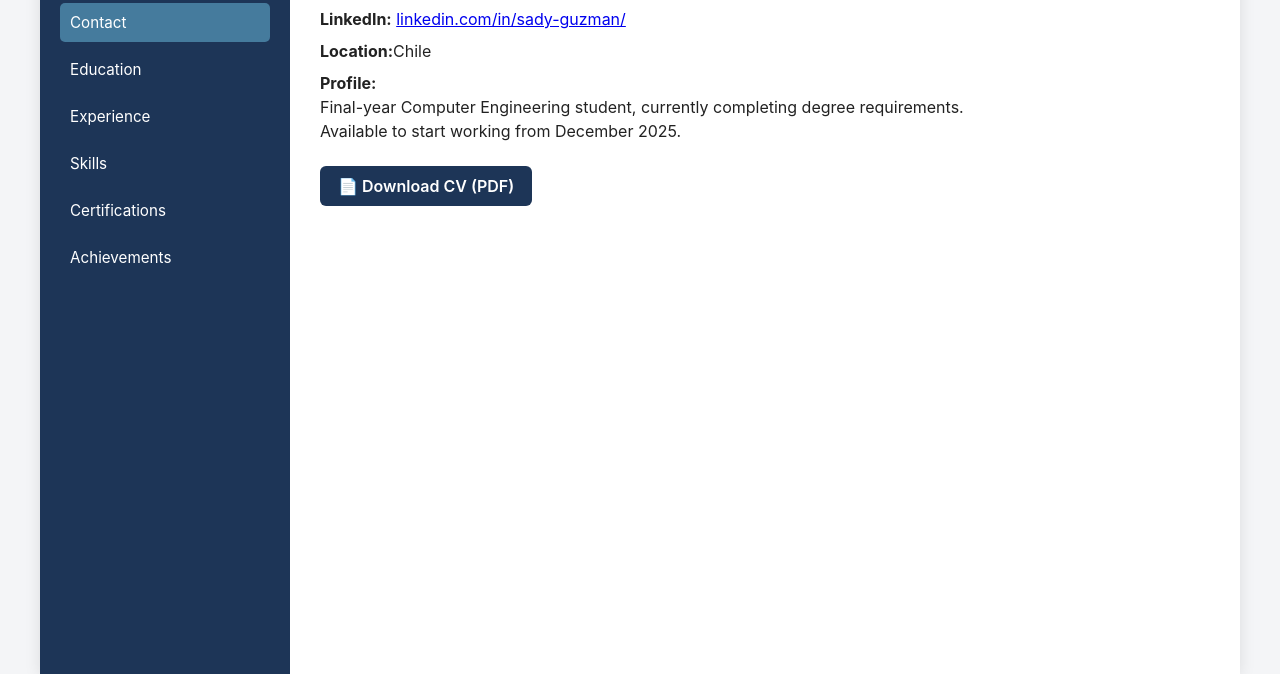
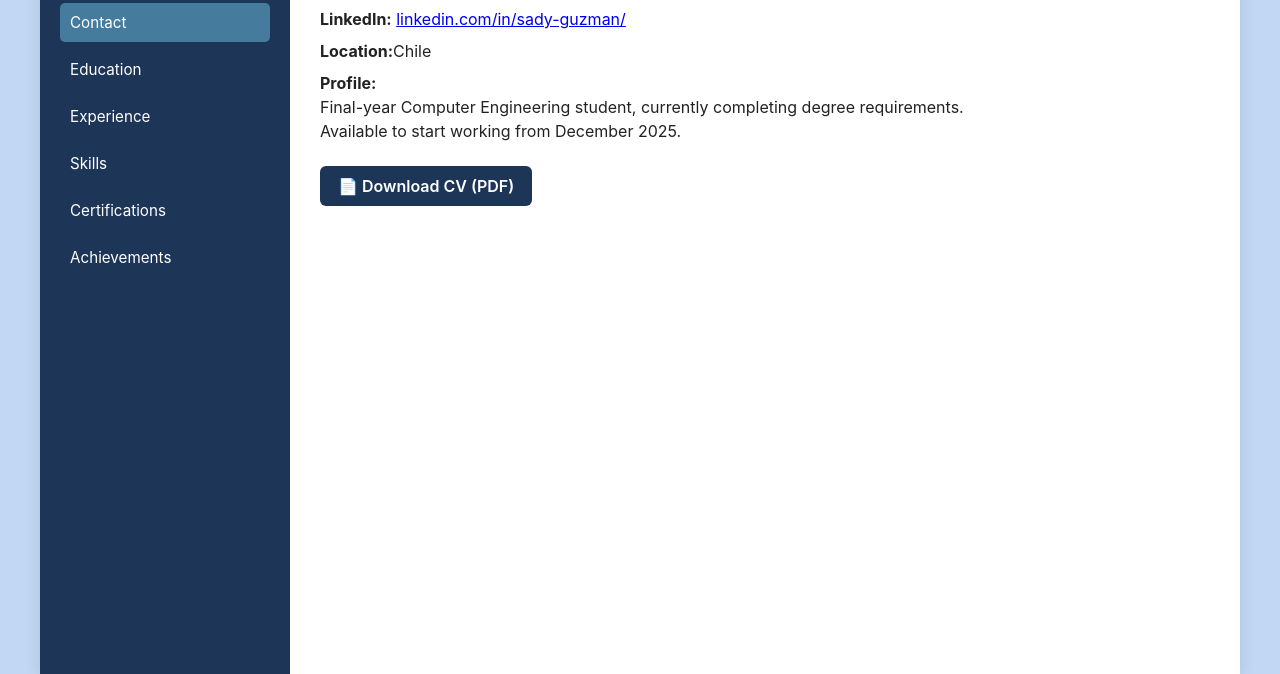
Before and after one commit to Sady-Guzman/CV_web, a plain HTML site: page index.html in a window 1280 px wide. Shown: the part 126-800 px from the top of the page. Drawn offline with Linux system fonts and the light colour scheme.

Commit message:
cambia color fondo para contraste

```diff
--- a/styles.css
+++ b/styles.css
@@ -9,7 +9,7 @@ html, body {
   height: 100%;
   width: 100%;
   overflow: hidden;
-  background-color: #f4f5f7;
+  background-color: #c1d7f3;
   color: #222;
 }
 
```
